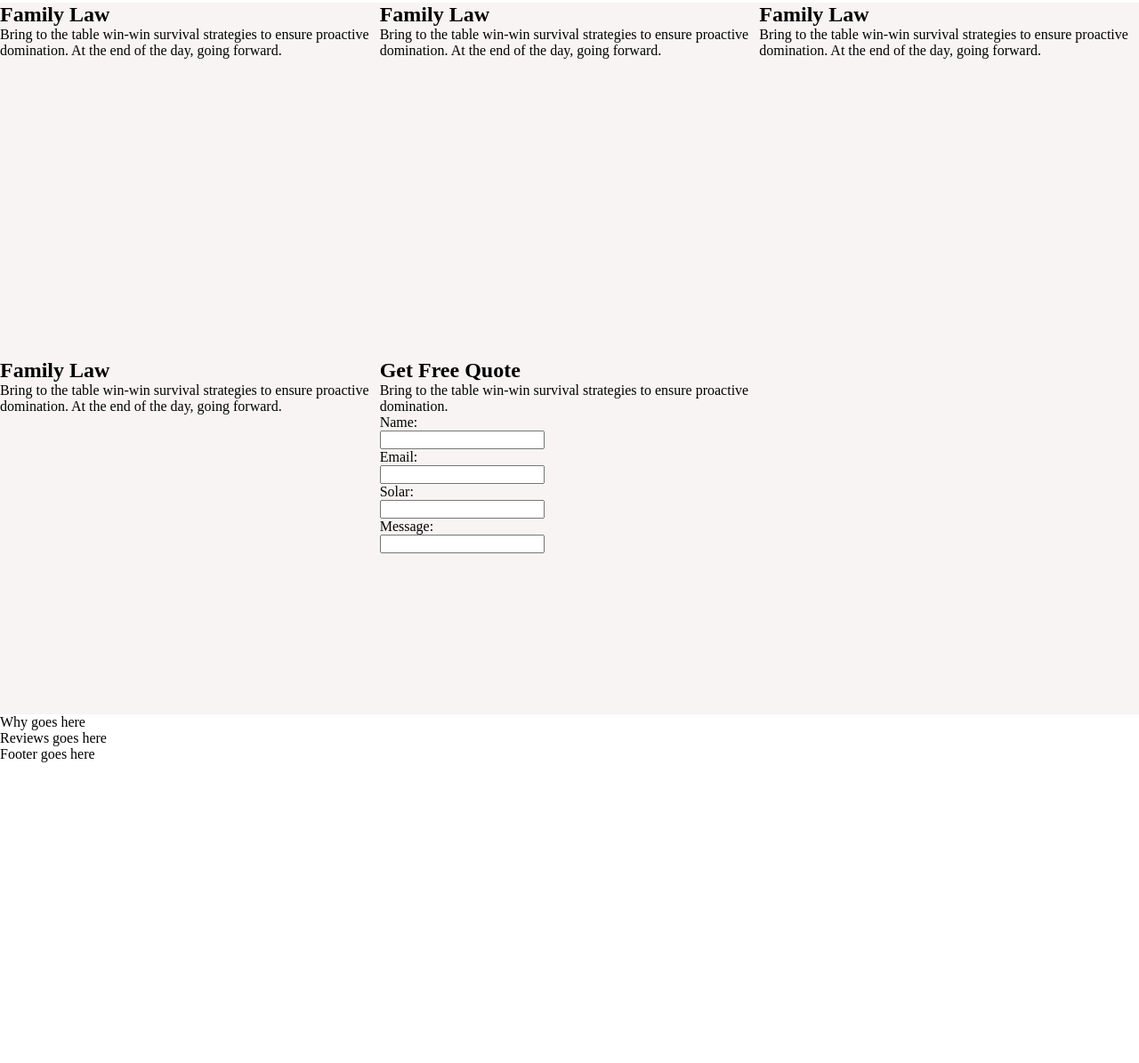
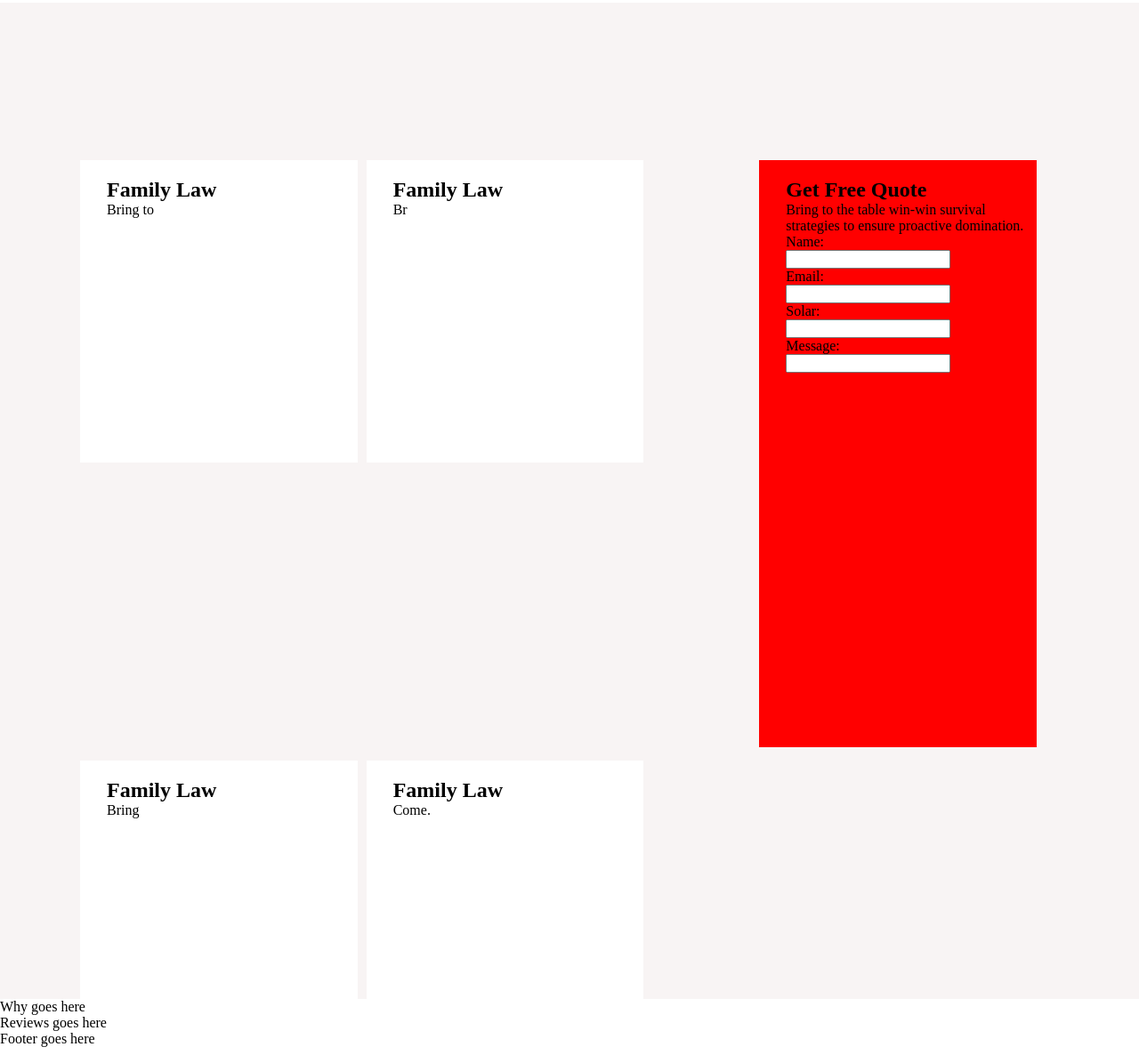
Before and after one commit to CharlesAduSark/safeenergy, a plain HTML site: page index.html in a window 1280 px wide. Shown: the part 1906-3101 px from the top of the page at 89% size. Before the commit the page ends 2763 px from the top, so only its background shows below. Drawn offline with Linux system fonts and the light colour scheme.

Commit message:
Modify the Practice area

```diff
--- a/css/products.css
+++ b/css/products.css
@@ -1,8 +1,61 @@
 .products{
     color: black;
-    height: 100vh;
+    height: 140vh;
     background-color: #F8F4F4;
     display: grid;
     grid-template-columns: 1fr 1fr 1fr;
     grid-template-rows: 1fr 1fr;
 }
+
+.pro-grp1{
+    width: 22vw;
+    height: 40vh;
+    background-color: white;
+    margin-left: 90px;
+    margin-top: 177px;
+    padding-top: 20px;
+    padding-left: 30px;
+}
+
+.pro-grp3{
+    width: 22vw;
+    height: 40vh;
+    background-color: white;
+    margin-left: 90px;
+    margin-top: 15px;
+    padding-top: 20px;
+    padding-left: 30px;
+    grid-row-start: 2;
+    grid-row-end: 3;
+}
+
+.pro-grp2{
+    width: 22vw;
+    height: 40vh;
+    background-color: white;
+    margin-left: -15px;
+    margin-top: 177px;
+    padding-top: 20px;
+    padding-left: 30px;
+}
+
+.pro-grp4{
+    width: 22vw;
+    height: 40vh;
+    background-color: white;
+    margin-left: -15px;
+    margin-top: 15px;
+    padding-top: 20px;
+    padding-left: 30px;
+}
+
+.pro-boxes1{
+    width: 22vw;
+    height: 80vh;
+    grid-column-start: 3;
+    grid-column-end: 4;
+    background-color: red;
+    margin-top: 177px;
+    padding-top: 20px;
+    padding-left: 30px
+}
--- a/index.html
+++ b/index.html
@@ -51,23 +51,15 @@
         </div>
     </section>
     <section class="products">
-    <div>
+    <div class="pro-grp1">
         <h1>Family Law</h1>
-        <p>Bring to the table win-win survival strategies to ensure proactive domination. At the end of the day, going forward.</p>
+        <p>Bring to </p>
     </div>
-    <div>
+    <div class="pro-grp2">
         <h1>Family Law</h1>
-        <p>Bring to the table win-win survival strategies to ensure proactive domination. At the end of the day, going forward.</p>
+        <p>Br</p>
     </div>
-    <div>
-        <h1>Family Law</h1>
-        <p>Bring to the table win-win survival strategies to ensure proactive domination. At the end of the day, going forward.</p>
-    </div>
-    <div>
-        <h1>Family Law</h1>
-        <p>Bring to the table win-win survival strategies to ensure proactive domination. At the end of the day, going forward.</p>
-    </div>
-    <div>
+    <div class="pro-boxes1">
         <h1>Get Free Quote</h1>
         <p>Bring to the table win-win survival strategies to ensure proactive domination.</p>
         <form>
@@ -81,6 +73,14 @@
             <input type="text" id="message" name="message">
           </form>
     </div>
+    <div class="pro-grp3">
+        <h1>Family Law</h1>
+        <p>Bring</p>
+    </div>
+    <div class="pro-grp4">
+        <h1>Family Law</h1>
+        <p>Come.</p>
+    </div>
     </section>
     <section>Why goes here</section>
     <section>Reviews goes here</section>
```
